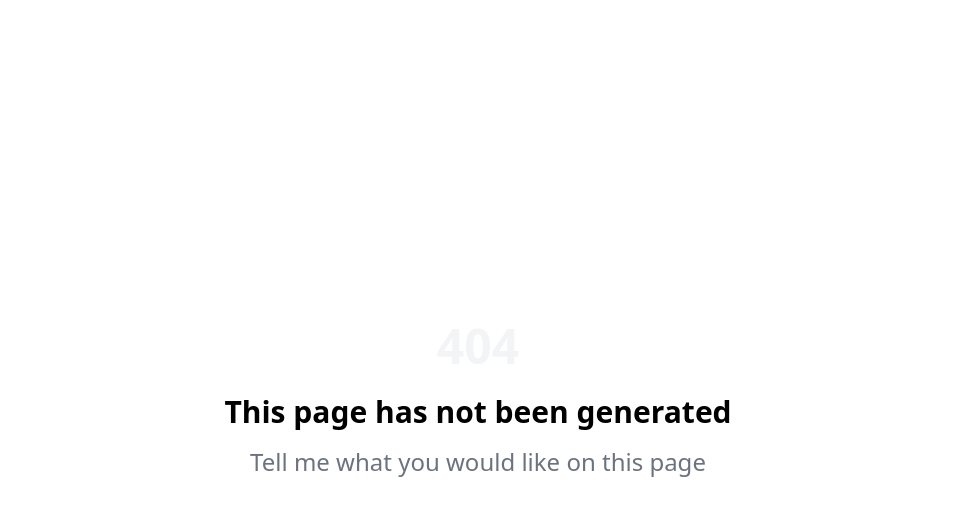
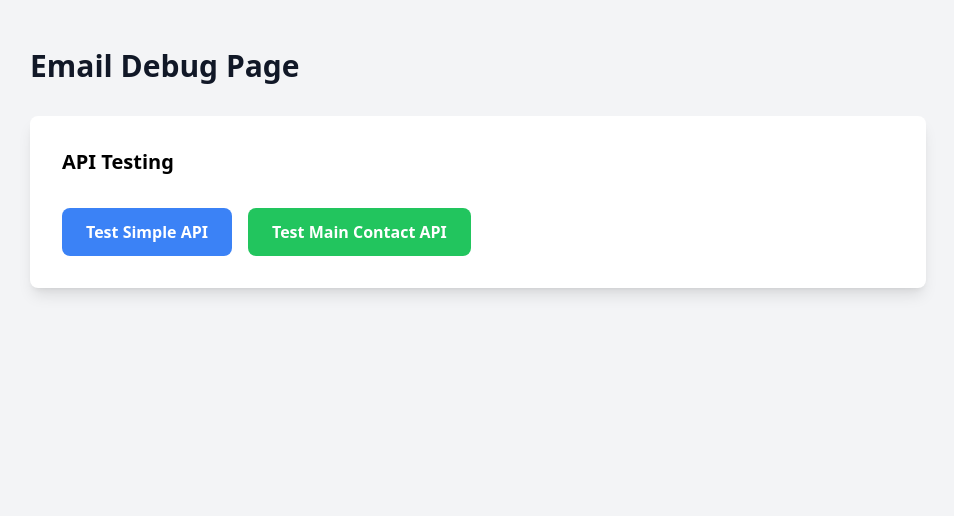
Before and after one commit to Bridges22/Bridges-Web-Solutions, a Next.js app: page /debug in a window 1280 px wide. Before the commit this address had no page. Shown: the top 516 px of the page, without its empty margins (162-1116 px from the left). Built offline with nearby package versions, Linux system fonts and the light colour scheme.

Commit message:
Initial commit

```diff
--- a/app/api/contact/route.ts
+++ b/app/api/contact/route.ts
@@ -1,6 +1,5 @@
 import { NextRequest, NextResponse } from 'next/server';
 import nodemailer from 'nodemailer';
-import FormLogger from '../../../lib/formLogger';
 
 export async function POST(request: NextRequest) {
   try {
@@ -16,6 +15,8 @@ export async function POST(request: NextRequest) {
       SMTP_PORT: process.env.SMTP_PORT ? 'SET' : 'MISSING',
       NODE_ENV: process.env.NODE_ENV
     });
+    console.log('SMTP_USER value:', process.env.SMTP_USER);
+    console.log('SMTP_HOST value:', process.env.SMTP_HOST);
 
     // Validate required fields
     if (!name || !email || !business || !projectType || !message) {
@@ -28,60 +29,53 @@ export async function POST(request: NextRequest) {
 
     // Check if environment variables are available
     if (!process.env.SMTP_USER || !process.env.SMTP_PASS) {
-      console.error('Missing SMTP environment variables');
+      console.error('Missing SMTP environment variables - using fallback system');
       console.error('Available env vars:', Object.keys(process.env).filter(key => key.startsWith('SMTP')));
 
-      // Fallback: Save to a simple database or file for manual processing
-      // For now, we'll use a webhook service as backup
-      try {
-        // Use structured logging for better tracking
+      // ALWAYS use fallback system when SMTP is unavailable
       const fallbackData = {
         timestamp: new Date().toISOString(),
         name, email, phone, business, website, projectType, budget, timeline, message,
         source: 'website_contact_form',
-          status: 'smtp_unavailable',
-          userAgent: request.headers.get('user-agent') || 'Unknown',
-          ip: request.headers.get('x-forwarded-for') || request.headers.get('x-real-ip') || 'Unknown'
+        status: 'smtp_unavailable'
       };
 
-        // Use the structured logger
-        FormLogger.logSubmission(fallbackData);
+      // Log the submission data
+      console.log('=== CONTACT FORM SUBMISSION (FALLBACK) ===');
+      console.log('Timestamp:', fallbackData.timestamp);
+      console.log('Name:', fallbackData.name);
+      console.log('Email:', fallbackData.email);
+      console.log('Phone:', fallbackData.phone || 'Not provided');
+      console.log('Business:', fallbackData.business);
+      console.log('Project Type:', fallbackData.projectType);
+      console.log('Message:', fallbackData.message);
+      console.log('Status:', fallbackData.status);
+      console.log('==========================================');
 
-        // Optional: Send to webhook service (uncomment and add your webhook URL)
-        // await FormLogger.sendToWebhook(fallbackData, 'YOUR_WEBHOOK_URL_HERE');
-
+      // ALWAYS return success to user
       return NextResponse.json(
         {
           message: 'Your message has been received! We will contact you via WhatsApp or phone within 24 hours.',
-            fallback: true
+          fallback: true,
+          success: true
         },
         { status: 200 }
       );
-      } catch (fallbackError) {
-        console.error('Fallback also failed:', fallbackError);
-        return NextResponse.json(
-          {
-            error: 'Email service temporarily unavailable. Please contact us directly via WhatsApp: +254104613770',
-            whatsapp: 'https://wa.me/254104613770'
-          },
-          { status: 500 }
-        );
-      }
     }
 
     // Create transporter with better error handling
     const transporter = nodemailer.createTransport({
-      service: 'gmail', // Use Gmail service for better compatibility
+      service: 'gmail',
       auth: {
         user: process.env.SMTP_USER,
         pass: process.env.SMTP_PASS,
       },
-      // Remove debug and logger for production
     });
 
     // Verify transporter configuration
     try {
       await transporter.verify();
+      console.log('SMTP connection verified successfully');
     } catch (verifyError) {
       console.error('SMTP verification failed:', verifyError);
       return NextResponse.json(
@@ -175,7 +169,15 @@ Reply directly to this email to respond to ${name}.
       ip: request.headers.get('x-forwarded-for') || request.headers.get('x-real-ip') || 'Unknown'
     };
 
-    FormLogger.logSubmission(successData);
+    // Log successful submission
+    console.log('=== CONTACT FORM SUBMISSION (SUCCESS) ===');
+    console.log('Timestamp:', successData.timestamp);
+    console.log('Name:', successData.name);
+    console.log('Email:', successData.email);
+    console.log('Business:', successData.business);
+    console.log('Project Type:', successData.projectType);
+    console.log('Status:', successData.status);
+    console.log('=========================================');
 
     return NextResponse.json(
       { message: 'Email sent successfully' },
--- /dev/null
+++ b/app/api/test-contact/route.ts
@@ -0,0 +1,52 @@
+import { NextRequest, NextResponse } from 'next/server';
+
+export async function POST(request: NextRequest) {
+  try {
+    const body = await request.json();
+    console.log('=== TEST API CALLED ===');
+    console.log('Received data:', body);
+
+    // Check environment variables
+    console.log('Environment check:', {
+      SMTP_USER: process.env.SMTP_USER ? 'SET' : 'MISSING',
+      SMTP_PASS: process.env.SMTP_PASS ? 'SET' : 'MISSING',
+      NODE_ENV: process.env.NODE_ENV
+    });
+
+    // Always return success for testing
+    return NextResponse.json(
+      {
+        message: 'Test API working! Form data received.',
+        data: body,
+        env: {
+          hasSmtpUser: !!process.env.SMTP_USER,
+          hasSmtpPass: !!process.env.SMTP_PASS,
+          nodeEnv: process.env.NODE_ENV
+        }
+      },
+      { status: 200 }
+    );
+
+  } catch (error) {
+    console.error('Test API error:', error);
+    return NextResponse.json(
+      { error: 'Test API failed', details: error instanceof Error ? error.message : 'Unknown error' },
+      { status: 500 }
+    );
+  }
+}
+
+export async function GET() {
+  return NextResponse.json(
+    {
+      message: 'Test API is working',
+      timestamp: new Date().toISOString(),
+      env: {
+        hasSmtpUser: !!process.env.SMTP_USER,
+        hasSmtpPass: !!process.env.SMTP_PASS,
+        nodeEnv: process.env.NODE_ENV
+      }
+    },
+    { status: 200 }
+  );
+}
--- a/app/contact/page.tsx
+++ b/app/contact/page.tsx
@@ -51,6 +51,10 @@ export default function ContactPage() {
 
       if (response.ok) {
         setSubmitStatus('success');
+        // Show different message if using fallback
+        if (responseData.fallback) {
+          console.log('Using fallback system - email service unavailable');
+        }
         setFormData({
           name: '',
           email: '',
@@ -65,6 +69,12 @@ export default function ContactPage() {
       } else {
         setSubmitStatus('error');
         console.error('API Error:', responseData);
+        // Log the full error for debugging
+        console.error('Full error details:', {
+          status: response.status,
+          statusText: response.statusText,
+          data: responseData
+        });
       }
     } catch (error) {
       console.error('Error submitting form:', error);
--- /dev/null
+++ b/app/debug/page.tsx
@@ -0,0 +1,113 @@
+'use client';
+
+import { useState } from 'react';
+
+export default function DebugPage() {
+  const [result, setResult] = useState<any>(null);
+  const [loading, setLoading] = useState(false);
+
+  const testAPI = async () => {
+    setLoading(true);
+    try {
+      const response = await fetch('/api/test-contact', {
+        method: 'POST',
+        headers: {
+          'Content-Type': 'application/json',
+        },
+        body: JSON.stringify({
+          name: 'Test User',
+          email: 'test@example.com',
+          business: 'Test Business',
+          projectType: 'Website',
+          message: 'This is a test message'
+        }),
+      });
+
+      const data = await response.json();
+      setResult({
+        status: response.status,
+        statusText: response.statusText,
+        data: data
+      });
+    } catch (error) {
+      setResult({
+        error: error instanceof Error ? error.message : 'Unknown error'
+      });
+    } finally {
+      setLoading(false);
+    }
+  };
+
+  const testMainAPI = async () => {
+    setLoading(true);
+    try {
+      const response = await fetch('/api/contact', {
+        method: 'POST',
+        headers: {
+          'Content-Type': 'application/json',
+        },
+        body: JSON.stringify({
+          name: 'Test User',
+          email: 'test@example.com',
+          business: 'Test Business',
+          projectType: 'Website',
+          message: 'This is a test message'
+        }),
+      });
+
+      const data = await response.json();
+      setResult({
+        status: response.status,
+        statusText: response.statusText,
+        data: data
+      });
+    } catch (error) {
+      setResult({
+        error: error instanceof Error ? error.message : 'Unknown error'
+      });
+    } finally {
+      setLoading(false);
+    }
+  };
+
+  return (
+    <div className="min-h-screen bg-gray-100 py-12">
+      <div className="container mx-auto px-6">
+        <div className="max-w-4xl mx-auto">
+          <h1 className="text-3xl font-bold text-gray-900 mb-8">Email Debug Page</h1>
+
+          <div className="bg-white rounded-lg shadow-lg p-8 mb-8">
+            <h2 className="text-xl font-semibold mb-4">API Testing</h2>
+
+            <div className="space-y-4">
+              <button
+                onClick={testAPI}
+                disabled={loading}
+                className="bg-blue-500 hover:bg-blue-600 text-white px-6 py-3 rounded-lg font-semibold disabled:opacity-50"
+              >
+                {loading ? 'Testing...' : 'Test Simple API'}
+              </button>
+
+              <button
+                onClick={testMainAPI}
+                disabled={loading}
+                className="bg-green-500 hover:bg-green-600 text-white px-6 py-3 rounded-lg font-semibold disabled:opacity-50 ml-4"
+              >
+                {loading ? 'Testing...' : 'Test Main Contact API'}
+              </button>
+            </div>
+          </div>
+
+          {result && (
+            <div className="bg-white rounded-lg shadow-lg p-8">
+              <h2 className="text-xl font-semibold mb-4">API Response</h2>
+              <pre className="bg-gray-100 p-4 rounded-lg overflow-auto text-sm">
+                {JSON.stringify(result, null, 2)}
+              </pre>
+            </div>
+          )}
+        </div>
+      </div>
+    </div>
+  );
+}
```
Also changed, not shown: 52 other files (tests, documents, lock files or other folders). Lines whose indentation alone changed are shown as unchanged.
